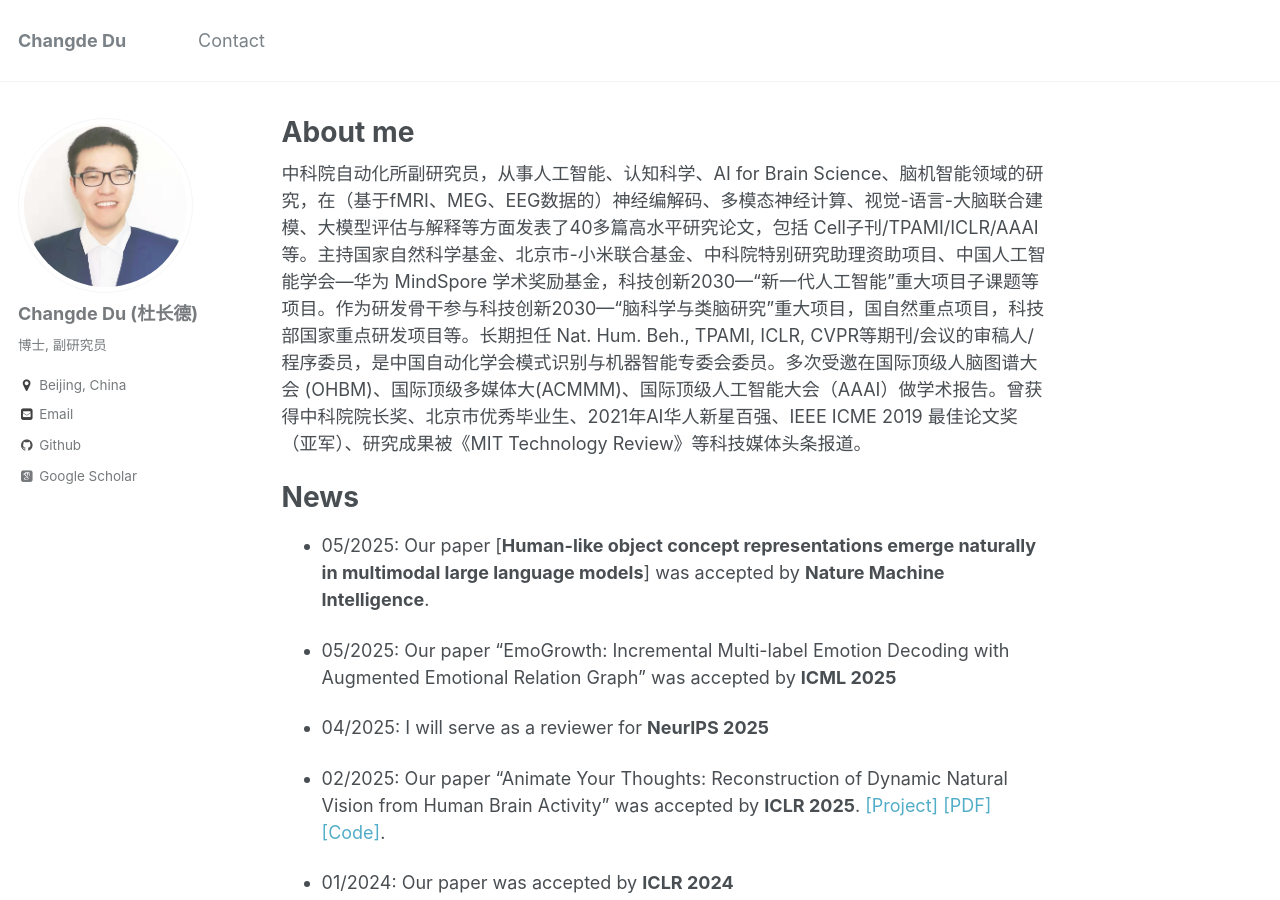
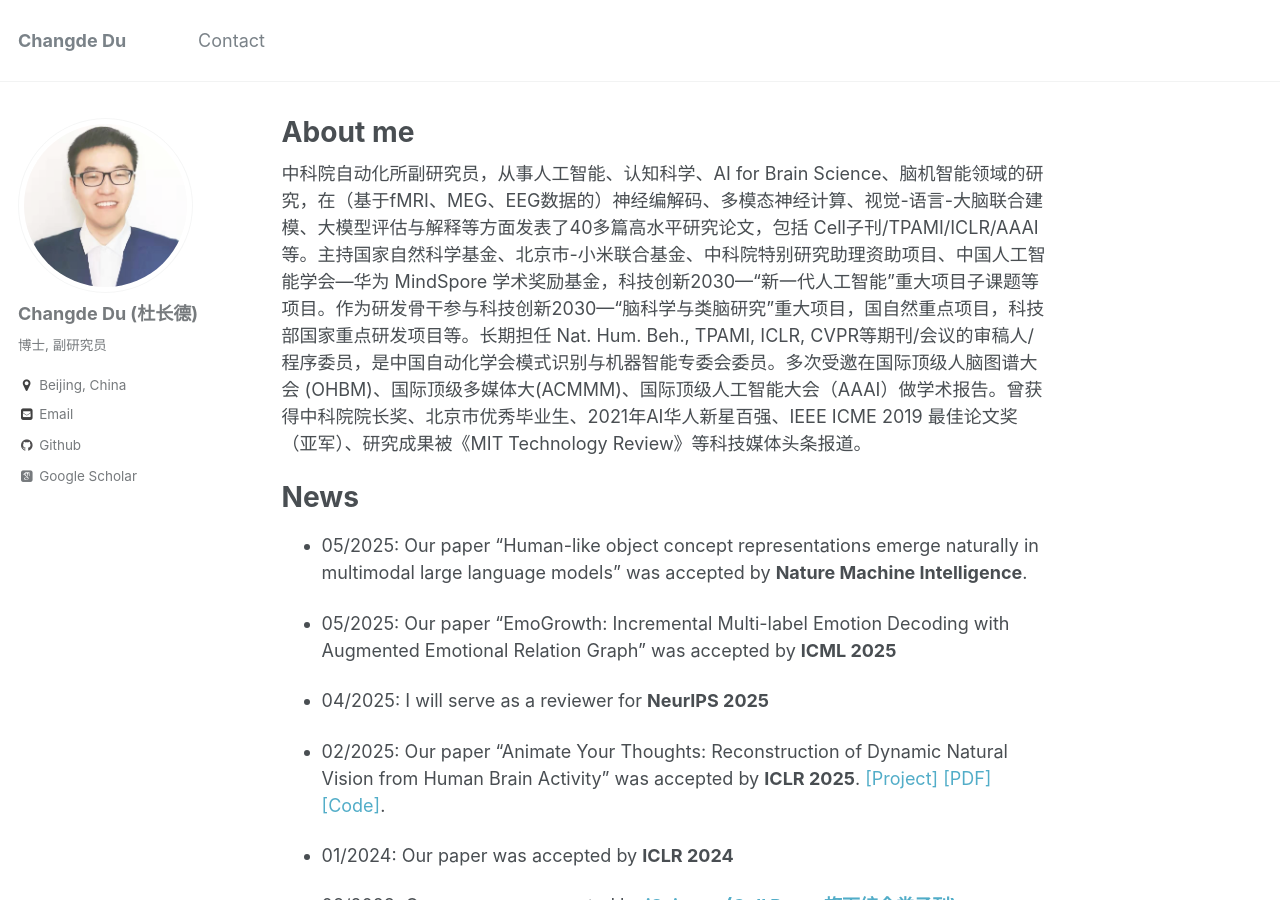
Before and after one commit to ChangdeDu/changdedu.github.io, a Jekyll site: the page built from _pages/about.md, in a window 1280 px wide and 900 px high. Built offline with Jekyll 4.4.1, drawn with Linux system fonts in a browser that asks for light colours; some web fonts are replaced.

```diff
--- a/_pages/about.md
+++ b/_pages/about.md
@@ -13,7 +13,7 @@ redirect_from:
 
 # News
 
-- 05/2025: Our paper [**Human-like object concept representations emerge naturally in multimodal large language models**] was accepted by **Nature Machine Intelligence**.
+- 05/2025: Our paper "Human-like object concept representations emerge naturally in multimodal large language models" was accepted by **Nature Machine Intelligence**.
 
 - 05/2025: Our paper "EmoGrowth: Incremental Multi-label Emotion Decoding with Augmented Emotional Relation Graph" was accepted by **ICML 2025**
 
```
